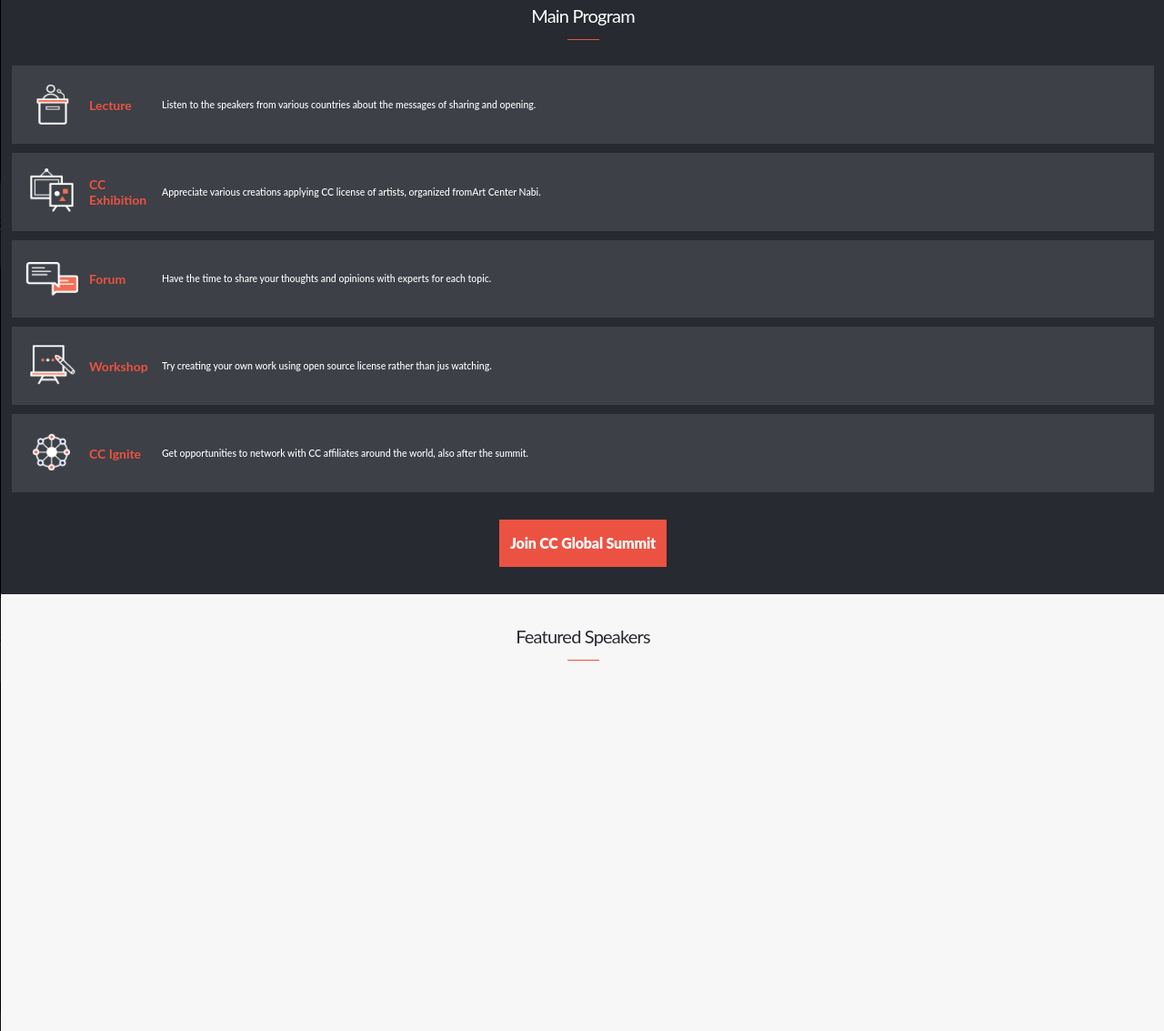
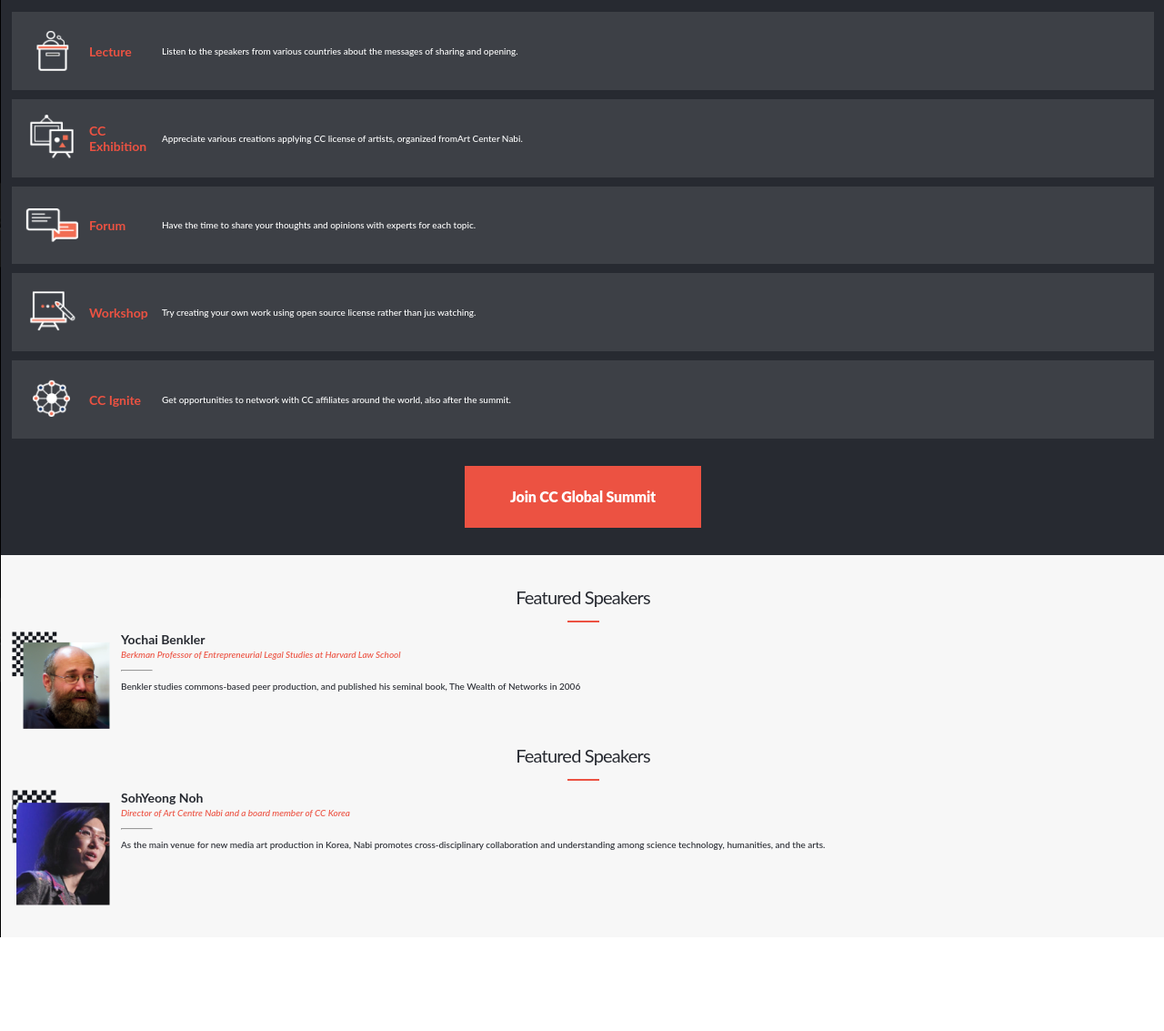
Before and after one commit to wacoo/DEF-CON_Summit, a website: page index2.html in a window 1280 px wide. Shown: the part 569-1702 px from the top of the page at 91% size. After the commit the page ends 1599 px from the top, so only its background shows below. Drawn offline with Linux system fonts and the light colour scheme; files whose address does not match are found by name; a web font is replaced by a local one.

Commit message:
Add featured speakers js

```diff
--- a/index2.html
+++ b/index2.html
@@ -72,11 +72,12 @@
                 <a href="#">Join CC Global Summit</a>
             </div>
         </section>
-        <section class=" sec s_featured_speakers">
-            <h2>Featured Speakers</h2>
-            <hr class="line">
+        <section class=" sec s_featured_speakers" id="featured">
+
         </section>
     </main>
+
+    <script src="static/js/script.js"></script>
 </body>
 
 </html>
--- a/static/css/main.scss
+++ b/static/css/main.scss
@@ -106,7 +106,7 @@
 $padding-margin-left-right: 0 30px 0 30px;
 $tb-gap-sections: 10px 0 10px 0;
 
-$p-text-size: 10.5px;
+$p-text-size: 10px;
 $h3-text-24: 24px;
 $h3-text-14: 14px;
 $h1-text-size: 30px;
@@ -147,7 +147,7 @@
   .s_featured_speakers {
     width: 100%;
     //min-width: $min-width-sec-mobile;
-    min-height: 450px;
+    min-height: 390px;
     margin: $tb-gap-sections;
     //background-color: blue;
     //outline: $outline-blue;
@@ -208,7 +208,7 @@
      width: 35px;
      height: 1px;
      background-color: $red-text-color;
-     border: 0;
+     border: $red-text-color solid 1px;
    }
 }
 
@@ -228,7 +228,7 @@
 
   & div.card p {
     @include lato-font($p-text-size, 500, $white-color);
-    line-height: 22.299px;
+    line-height: 17px;
   }
 
   & .card h3 {
@@ -250,7 +250,7 @@
 
   & .btn_join a {
     @include lato-font(16px, 900, $white-color);
-    padding: 12px;
+    padding: 20px 50px;
     background-color: $red-text-color;
     font-style: normal;
     line-height: 28px;
@@ -264,4 +264,59 @@
   & > h2 {
     color: $black-text-color;
   }
+
+  & .feature_card {
+    display: flex;
+    margin: 10px 12px;
+    outline: $red-text-color;
+  }
+
+  & .feature_card .icon {
+    margin-right: 12px
+  }
+
+  & .feature_card h3 {
+    @include lato-font($h3-text-14, 700, $black-text-color);
+  }
+
+  & .feature_card .occupation {
+    @include lato-font($p-text-size, 500, $red-text-color);
+    font-style: italic;
+    line-height: 17px;
+  }
+
+  & .feature_card hr {
+    width: 35px;
+    height: 1px;
+    background-color: $black-text-color;
+    color: $black-text-color;
+  }
+
+  & .feature_card .description {
+    @include lato-font($p-text-size, 500, $black-text-color);
+    line-height: 17px;
+  }
+
+  & .btn_more {
+    margin: 30px 0 30px 0;
+    display: flex;
+    justify-content: center
+  }
+
+  & .btn_more a {
+    @include lato-font(10px, 400, $black-text-color);
+    width: $width-100p-24;
+    padding: 12px;
+    border: $black-text-color solid 1px;
+    font-style: normal;
+    line-height: 28px;
+    letter-spacing: -0.16px;
+    text-decoration: none;
+    text-align: center;
+  }
+
 }
+
+.btn_more a img {
+  margin: 0 8px;
+}
--- /dev/null
+++ b/static/js/script.js
@@ -0,0 +1,35 @@
+const parent= document.getElementById('featured');
+
+const data = [
+    {
+        img_path: 'static/images/speaker_01.png',
+        name: 'Yochai Benkler',
+        occupation: 'Berkman Professor of Entrepreneurial Legal Studies at Harvard Law School',
+        description: 'Benkler studies commons-based peer production, and published his seminal book, The Wealth of Networks in 2006'
+
+    },
+    {
+        img_path: 'static/images/speaker_02.png',
+        name: 'SohYeong Noh',
+        occupation: 'Director of Art Centre Nabi and a board member of CC Korea',
+        description: 'As the main venue for new media art production in Korea, Nabi promotes cross-disciplinary collaboration and understanding among science technology, humanities, and the arts.'
+    }
+];
+
+const content = [];
+for (let i = 0; i < data.length; i += 1) {
+    let speaker = `<h2>Featured Speakers</h2>
+    <hr class="line">
+    <div class="feature_card">
+        <div class="icon">
+            <img src=${data[i].img_path} alt="">
+        </div>
+        <div  class="detail">
+            <h3>${data[i].name}</h3>
+            <p class="occupation">${data[i].occupation}</p>
+            <hr align="left">
+            <p class="description">${data[i].description}</p>
+        </div>
+    </div>`;
+    parent.innerHTML = parent.innerHTML + speaker;
+}
```
Also changed, not shown: static/css/main.css, static/images/arrow_down 1.png (added), static/images/speaker_01.png (added), static/images/speaker_02.png (added), 1 other file.
